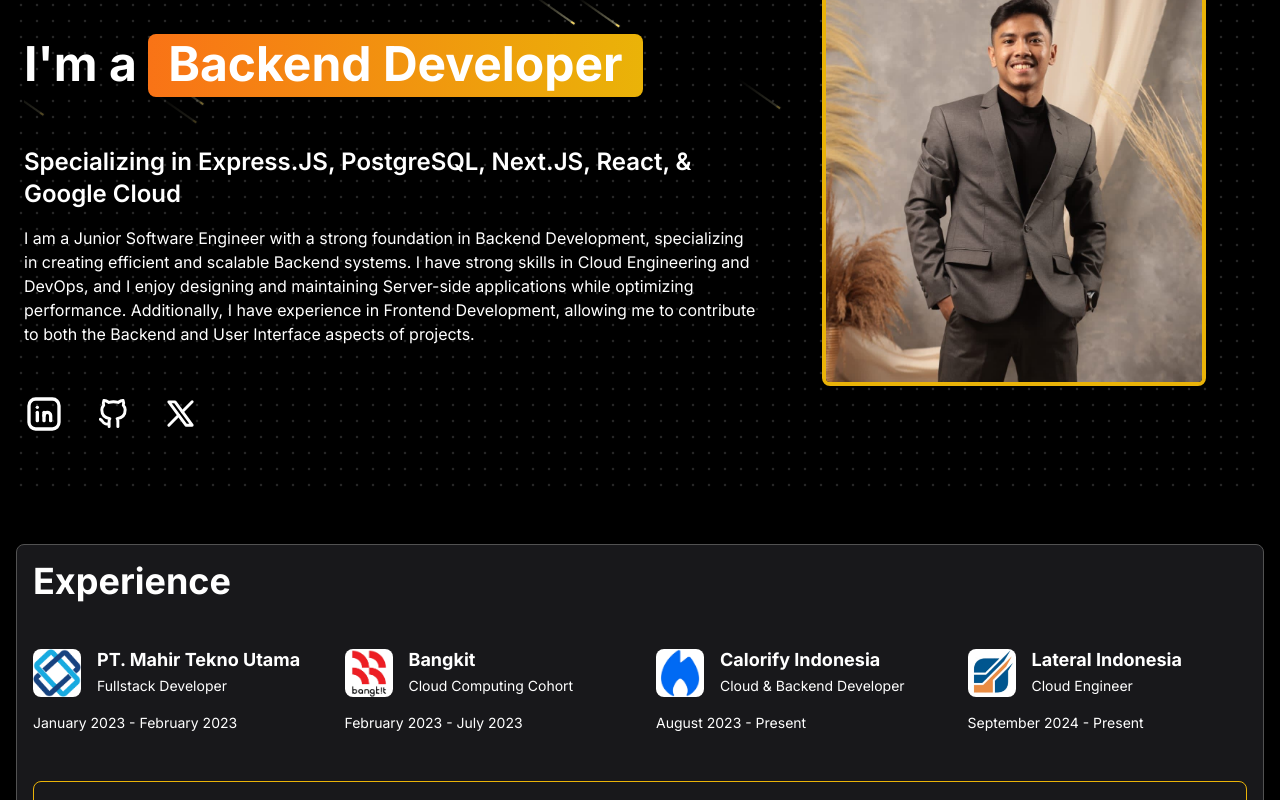
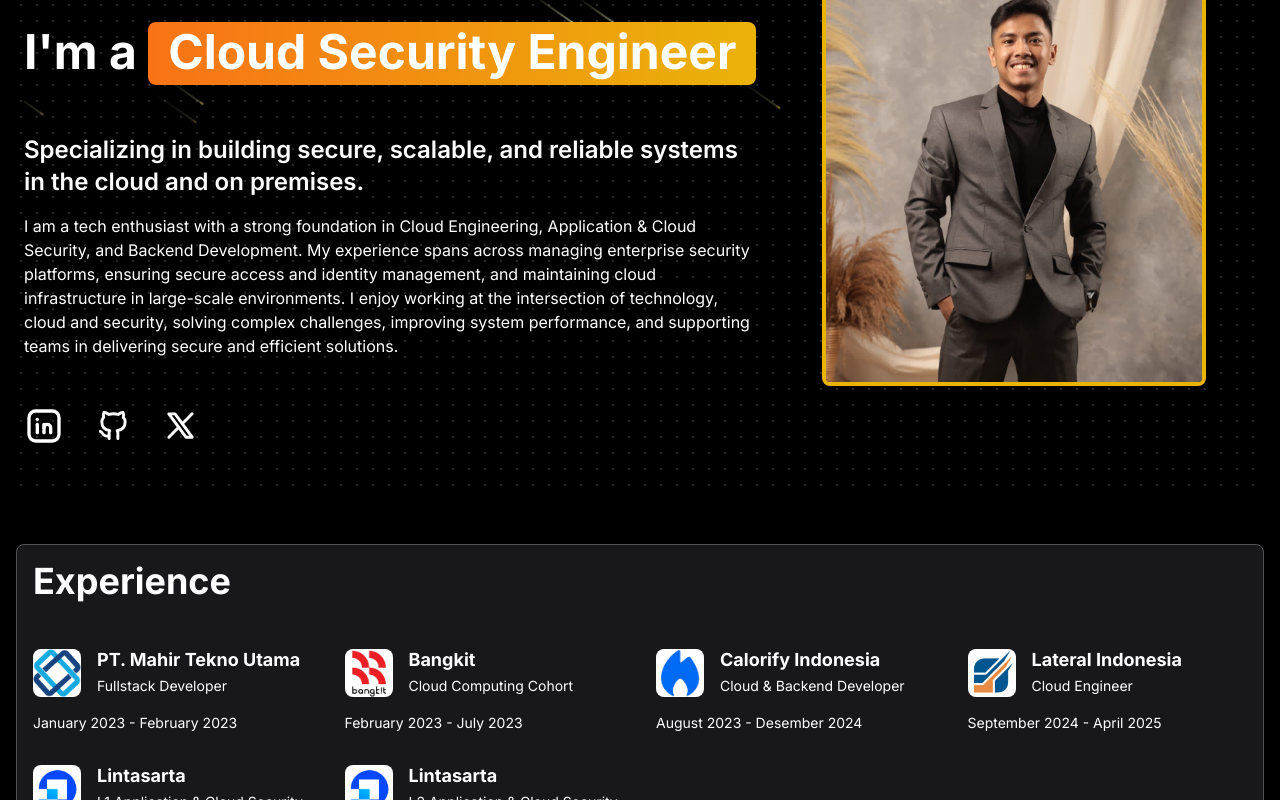
Before and after one commit to hyperk1ll/next-js-portfolio, a Next.js app: page / in a window 1280 px wide. Shown: the part 260-1060 px from the top of the page. Built offline with nearby package versions, Linux system fonts and the light colour scheme.

Commit message:
update work experience to lintasarta

```diff
--- a/src/app/page.tsx
+++ b/src/app/page.tsx
@@ -37,7 +37,7 @@ export default function Home() {
               <h1 className="mb-12 text-3xl font-bold lg:text-5xl" style={{ lineHeight: '1.40' }}>
                 I&apos;m a{" "}
                 <Highlight>
-                  <span className="lg:px-4">Backend Developer </span>
+                  <span className="lg:px-4">Cloud Security Engineer </span>
                 </Highlight>
                 {/* &nbsp;& */}
                 <br />
@@ -47,16 +47,14 @@ export default function Home() {
               </h1>
 
               <h2 className="mb-4 text-xl font-semibold lg:text-2xl">
-                Specializing in Express.JS, PostgreSQL, Next.JS, React, & Google Cloud
+                Specializing in building secure, scalable, and reliable systems in the cloud and on premises.
               </h2>
 
               <p className="text-sm lg:text-base">
                 {/* I&apos;m a software engineer based in Indonesia. I&apos;ve been */}
-                I am a Junior Software Engineer with a strong foundation in Backend Development, specializing in
-                creating efficient and scalable Backend systems. I have strong skills in Cloud Engineering and DevOps,
-                and I enjoy designing and maintaining Server-side applications while optimizing performance.
-                Additionally, I have experience in Frontend Development, allowing me to contribute to both the Backend
-                and User Interface aspects of projects.
+                I am a tech enthusiast with a strong foundation in Cloud Engineering, Application & Cloud Security, and Backend Development.
+
+                My experience spans across managing enterprise security platforms, ensuring secure access and identity management, and maintaining cloud infrastructure in large-scale environments. I enjoy working at the intersection of technology, cloud and security, solving complex challenges, improving system performance, and supporting teams in delivering secure and efficient solutions.
               </p>
 
               {/* socials  */}
@@ -112,7 +110,7 @@ export default function Home() {
         <h2 className="text-2xl font-bold lg:text-4xl">Experience</h2>
 
         <div className="grid grid-cols-1 gap-8 lg:grid-cols-4">
-          {workData.slice(0, 4).map((work) => (
+          {workData.slice(0, 6).map((work) => (
             <div key={work.companyName} className="flex flex-col space-y-4">
               <div className="flex space-x-4">
                 <div className="flex h-12 w-12 flex-shrink-0 items-center justify-center overflow-clip rounded-lg bg-white">
--- a/src/data/portfolio-data.tsx
+++ b/src/data/portfolio-data.tsx
@@ -37,7 +37,7 @@ export const portfolioData: PortfolioType[] = [
     description: [
       "Transformed design concepts into a fully functional and interactive website, ensuring every aspects aligned with the original designs.",
       "Ensuring that the website is fully responsive, providing an optimal user experience across different screen sizes.",
-      "Developed and integrated a search feature that allows users to efficiently find specific food items and articles."
+      "Developed a search feature that allows users to efficiently find specific food items and articles."
     ],
     image: calorifywebImage.src,
     tags: ["Next.js", "TypeScript", "Tailwind CSS", "Express.js", "Typesense"],
--- a/src/data/work.ts
+++ b/src/data/work.ts
@@ -13,6 +13,7 @@ import logoCalorify from "@/assets/work/logo_calorify.png";
 import logoMtu from "@/assets/work/logo_mtu.png";
 import logoBangkit from "@/assets/work/logo_bangkit.png";
 import logoLateral from "@/assets/work/logo_lateralindo.png";
+import logoLintasarta from "@/assets/work/logo_lintasarta.png";
 
 
 export const monthNames = [
@@ -53,8 +54,8 @@ export const workData: WorkType[] = [
   {
     yearStart: 2023,
     monthStart: 7,
-    // yearEnd: 2023,
-    // monthEnd: 8,
+    yearEnd: 2024,
+    monthEnd: 11,
     companyName: "Calorify Indonesia",
     companyLogo: logoCalorify.src,
     jobTitle: "Cloud & Backend Developer",
@@ -62,10 +63,28 @@ export const workData: WorkType[] = [
   {
     yearStart: 2024,
     monthStart: 8,
+    yearEnd: 2025,
+    monthEnd: 3,
     companyName: "Lateral Indonesia",
     companyLogo: logoLateral.src,
     jobTitle: "Cloud Engineer",
   },
+  {
+    yearStart: 2025,
+    monthStart: 3,
+    yearEnd: 2025,
+    monthEnd: 8,
+    companyName: "Lintasarta",
+    companyLogo: logoLintasarta.src,
+    jobTitle: "L1 Application & Cloud Security Engineer",
+  },
+    {
+    yearStart: 2025,
+    monthStart: 9,
+    companyName: "Lintasarta",
+    companyLogo: logoLintasarta.src,
+    jobTitle: "L2 Application & Cloud Security Engineer",
+  }
   // {
   //   yearStart: 2023,
   //   monthStart: 10,
```
Also changed, not shown: src/assets/work/logo_lintasarta.png (added).
